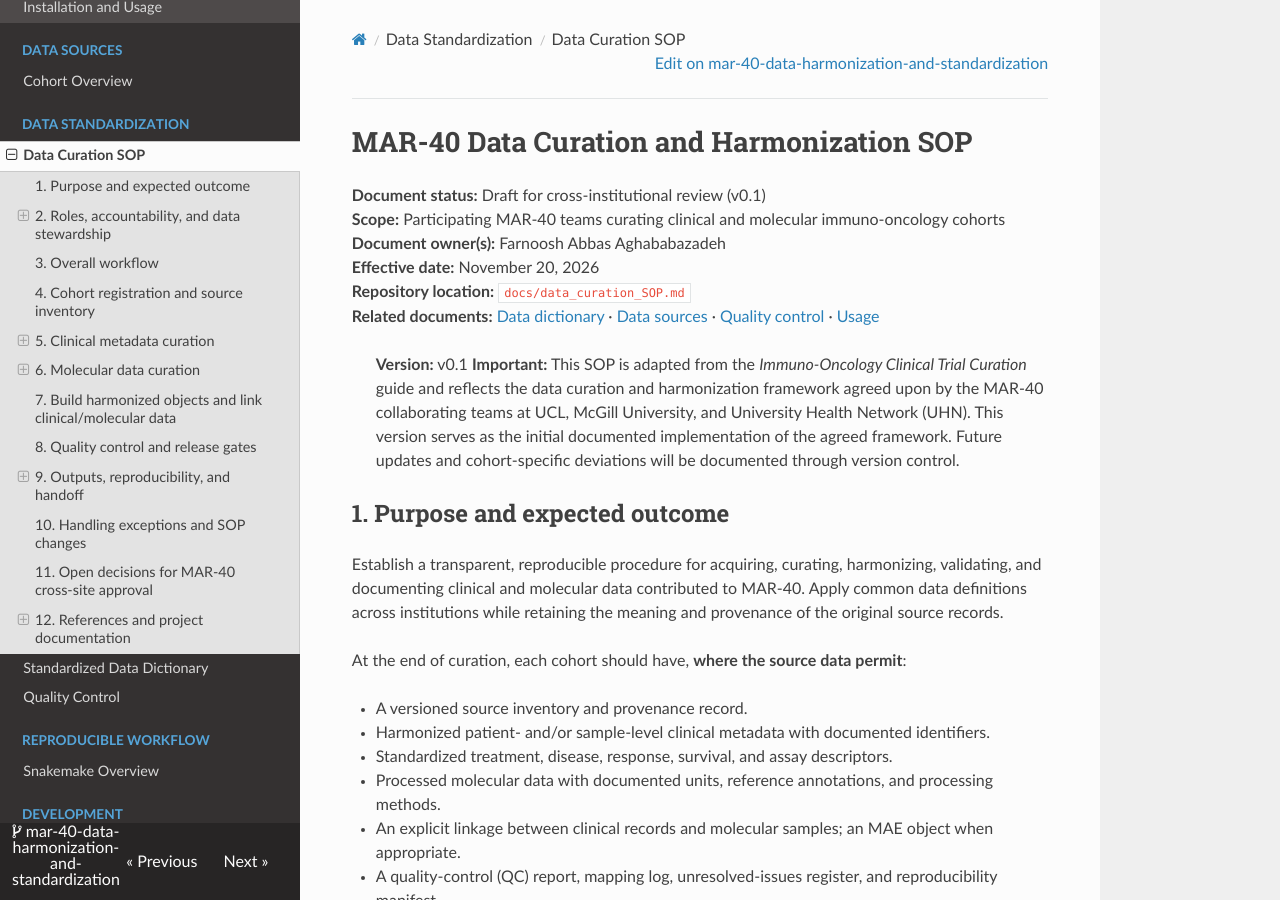
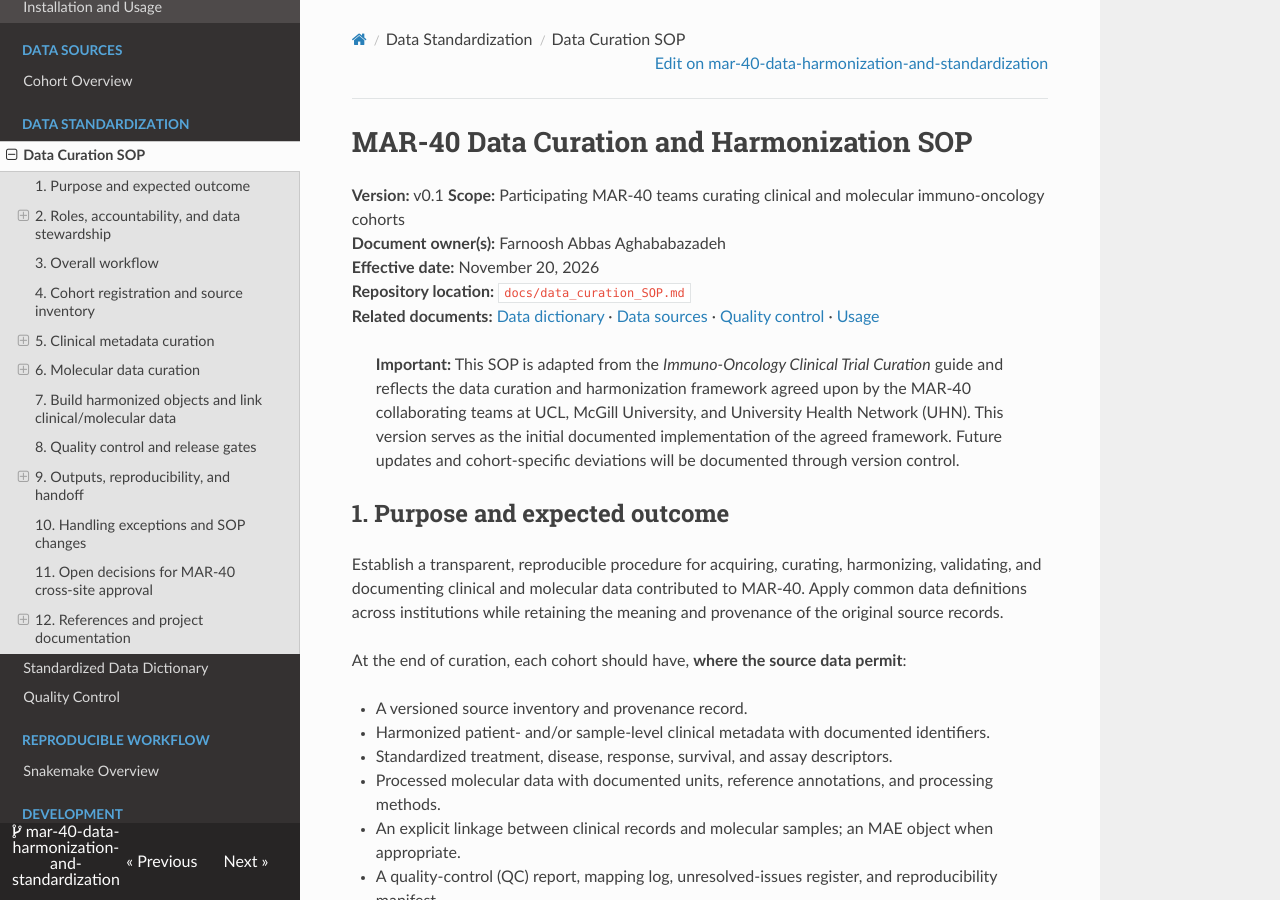
Before and after one commit to bhklab/mar40-data-harmonization, an MkDocs documentation site: the page built from docs/data_curation_SOP.md, in a window 1280 px wide and 900 px high. Built offline with MkDocs 1.6.1, drawn with Linux system fonts in a browser that asks for light colours; nearby versions of some CDN libraries.

Commit message:
update version for sop

```diff
--- a/docs/data_curation_SOP.md
+++ b/docs/data_curation_SOP.md
@@ -1,13 +1,11 @@
 # MAR-40 Data Curation and Harmonization SOP
-
-**Document status:** Draft for cross-institutional review (v0.1)
+**Version:** v0.1
 **Scope:** Participating MAR-40 teams curating clinical and molecular immuno-oncology cohorts
 **Document owner(s):** Farnoosh Abbas Aghababazadeh
 **Effective date:** November 20, 2026
 **Repository location:** `docs/data_curation_SOP.md`
 **Related documents:** [Data dictionary](data_dictionary.md) · [Data sources](data_sources.md) · [Quality control](quality_control.md) · [Usage](usage.md)
 
-> **Version:** v0.1
 > **Important:** This SOP is adapted from the *Immuno-Oncology Clinical Trial Curation* guide and reflects the data curation and harmonization framework agreed upon by the MAR-40 collaborating teams at UCL, McGill University, and University Health Network (UHN). This version serves as the initial documented implementation of the agreed framework. Future updates and cohort-specific deviations will be documented through version control.
 
 ## 1. Purpose and expected outcome
```
